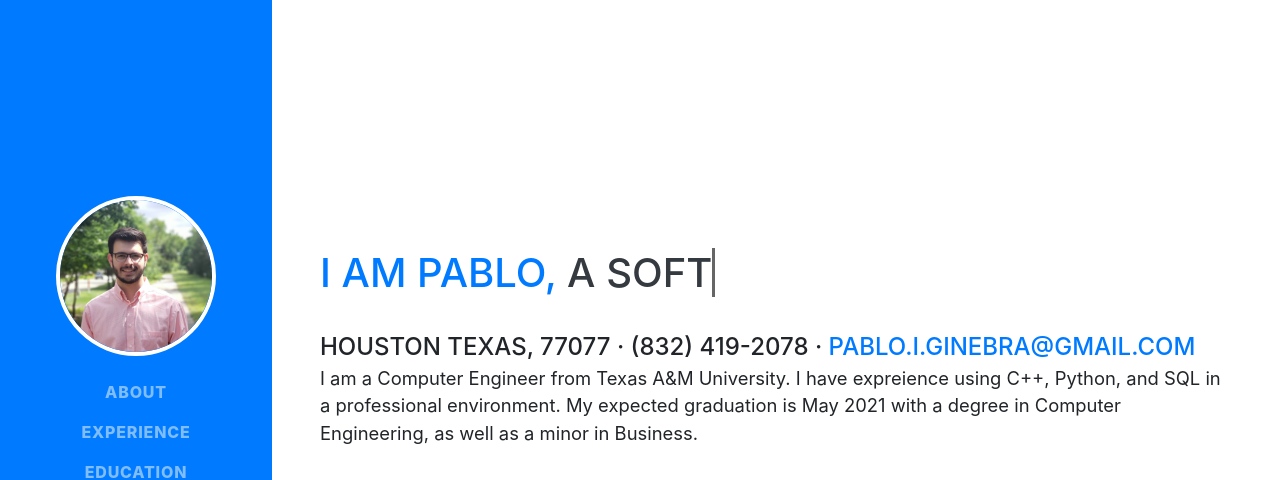
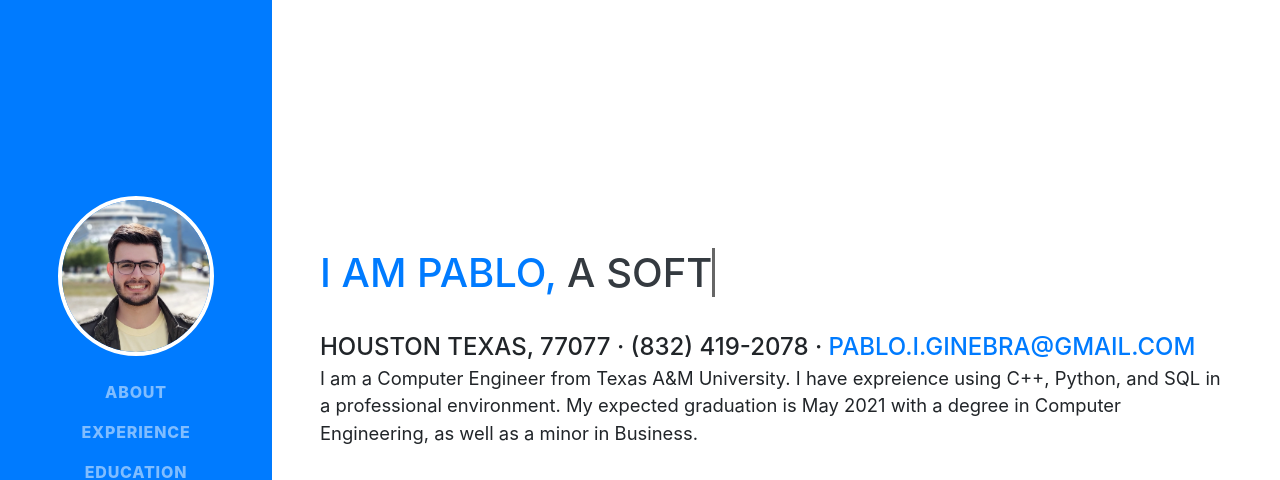
Before and after one commit to PablooogiN/pablooogin.github.io, a website with bundled scripts: page index.html in a window 1280 px wide. Shown: the top 480 px of the page. Built offline with nearby package versions, Linux system fonts and the light colour scheme; a web font is replaced by a local one.

Commit message:
Update index.html

```diff
--- a/index.html
+++ b/index.html
@@ -31,7 +31,7 @@
     <a class="navbar-brand js-scroll-trigger" href="#page-top">
       <span class="d-block d-lg-none">Pablo Ginebra</span>
       <span class="d-none d-lg-block">
-        <img class="img-fluid img-profile rounded-circle mx-auto mb-2" src="img/pablo.png" alt="">
+        <img class="img-fluid img-profile rounded-circle mx-auto mb-2" src="img/pablo.jpg" alt="">
       </span>
     </a>
     <button class="navbar-toggler" type="button" data-toggle="collapse" data-target="#navbarSupportedContent" aria-controls="navbarSupportedContent" aria-expanded="false" aria-label="Toggle navigation">
```
